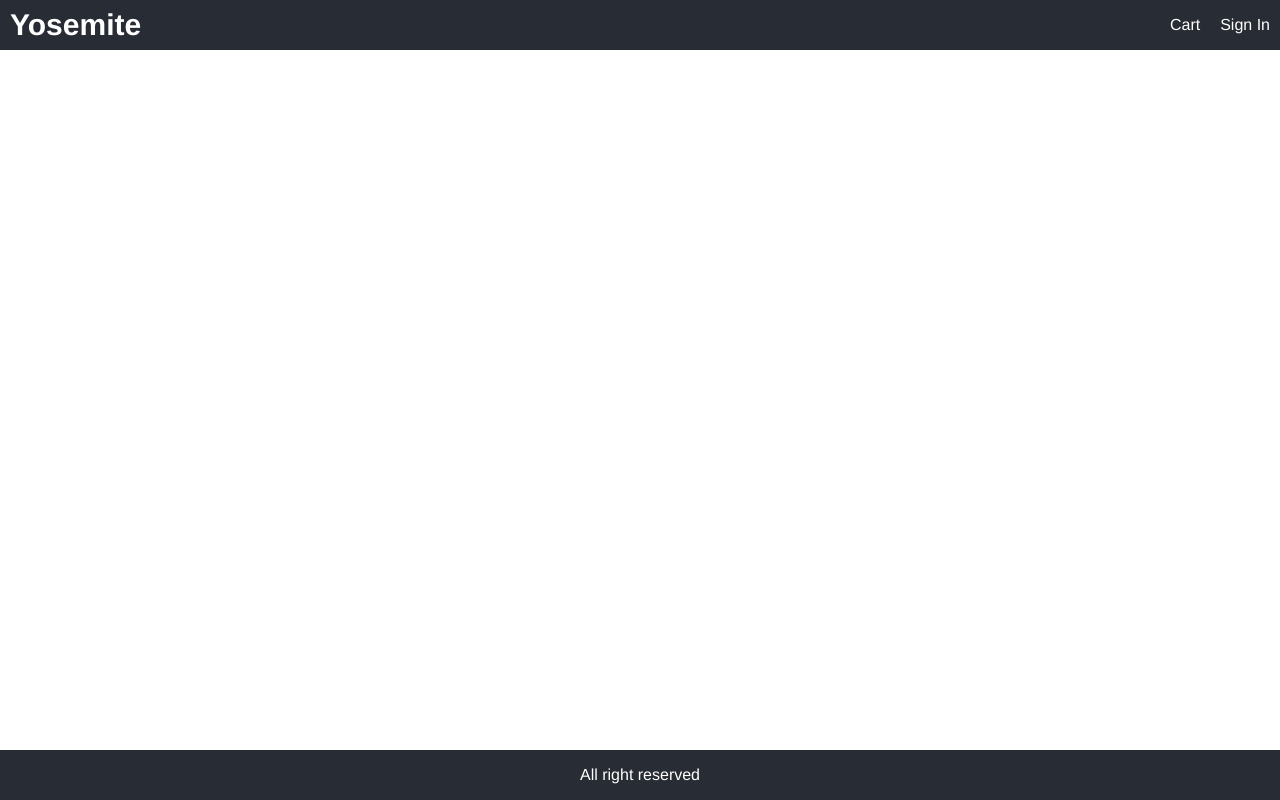
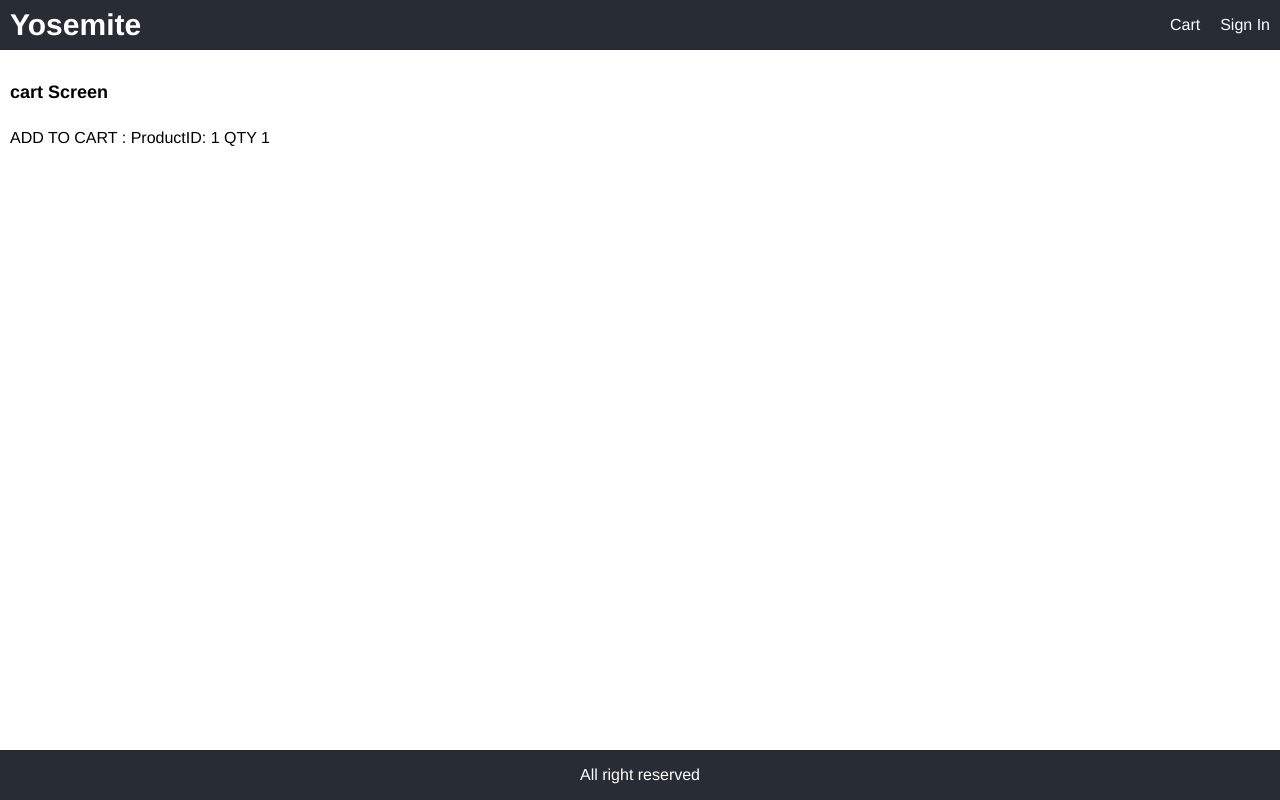
Before and after one commit to RubesWorld/ecommerce-store, a React (Create React App) app in the folder frontend/: page /cart/1 in a window 1280 px wide. Built offline with nearby package versions, Linux system fonts and the light colour scheme.

Commit message:
Added Cart Screen and changed quantity

```diff
--- a/frontend/src/App.js
+++ b/frontend/src/App.js
@@ -7,6 +7,7 @@
 import Footer from "./Components/Footer";
 import HomeScreen from "./Pages/HomeScreen";
 import ProductScreen from "./Pages/ProductScreen";
+import CartScreen from "./Pages/CartScreen";
 
 function App() {
   return (
@@ -25,6 +26,7 @@
           </div>
         </header>
         <main>
+          <Route path="/cart/:id?" component={CartScreen}></Route>
           <Route path="/product/:id" component={ProductScreen}></Route>
           <Route path="/" component={HomeScreen} exact></Route>
         </main>
--- /dev/null
+++ b/frontend/src/Pages/CartScreen.js
@@ -0,0 +1,18 @@
+import React from "react";
+
+function CartScreen(props) {
+  const productId = props.match.params.id;
+  const qty = props.location.search
+    ? Number(props.location.search.split("=")[1])
+    : 1;
+  return (
+    <div>
+      <h1>cart Screen</h1>
+      <p>
+        ADD TO CART : ProductID: {productId} QTY {qty}
+      </p>
+    </div>
+  );
+}
+
+export default CartScreen;
--- a/frontend/src/style.scss
+++ b/frontend/src/style.scss
@@ -1,5 +1,4 @@
 @import "styles/product.scss";
-@import "styles/screenpage.scss";
 
 html {
   font-size: 62.5%;
@@ -68,6 +67,9 @@
   margin-top: 1rem;
 }
 
+input,
+select,
+textarea,
 button {
   padding: 1rem;
   border-radius: 0.5rem;
@@ -76,11 +78,15 @@
   font-family: Helvetica, Arial, sans-serif;
   -webkit-font-smoothing: antialiased;
   -moz-osx-font-smoothing: grayscale;
-  background-color: lightgray;
-  cursor: pointer;
+
   &:hover {
     border: solid black 1px;
   }
+}
+
+button {
+  background-color: lightgray;
+  cursor: pointer;
 }
 
 button.primary {
```
Also changed, not shown: frontend/src/styles/screenpage.scss (deleted).
